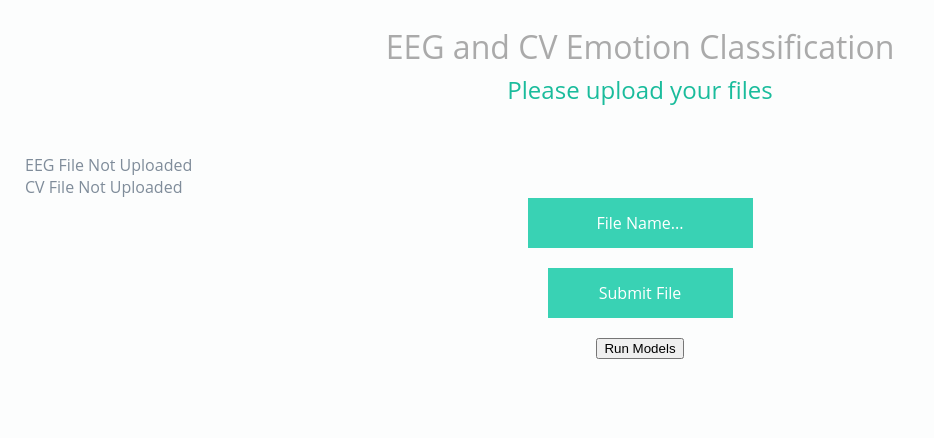
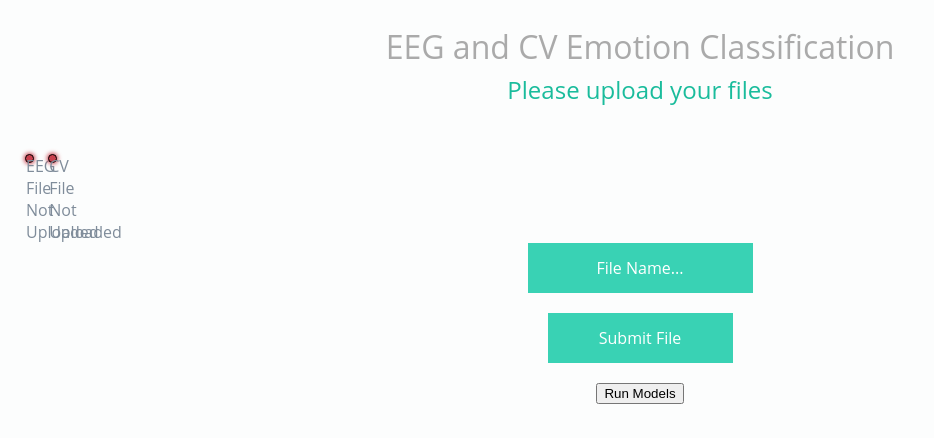
Before and after one commit to steflayanto/eeg-cv-fer, a Flask app: page / in a window 1280 px wide. Shown: the top 438 px of the page, without its empty margins (0-934 px from the left). Run offline with Flask 2, Linux system fonts and the light colour scheme.

Commit message:
quick fix

```diff
--- a/gui/static/styles/index.css
+++ b/gui/static/styles/index.css
@@ -114,19 +114,19 @@ ul {
   list-style: none;
 }
 
-.status .yes:before {
+.status-yes {
   background-color: #94E185;
   border-color: #78D965;
   box-shadow: 0px 0px 4px 1px #94E185;
 }
 
-.status .no:before {
+.status-no {
   background-color: #C9404D;
   border-color: #C42C3B;
   box-shadow: 0px 0px 4px 1px #C9404D;
 }
 
-.status :before {
+.status {
   content: ' ';
   display: inline-block;
   width: 7px;
--- a/gui/templates/index.html
+++ b/gui/templates/index.html
@@ -3,15 +3,15 @@
 <h2>Please upload your files</h2>
 
 <ul>
-  {% if eeg_valid ==  "True" %}
-  <li class="status-yes">EEG File Uploaded</li>
+  {% if eeg_valid %}
+  <li class="status-yes status">EEG File Uploaded</li>
   {% else %}
-  <li class="status-no">EEG File Not Uploaded</li>
+  <li class="status-no status">EEG File Not Uploaded</li>
   {%  endif %}
-  {% if cv_valid ==  "True" %}
-  <li class="status-yes">CV File Uploaded</li>
+  {% if cv_valid %}
+  <li class="status-yes status">CV File Uploaded</li>
   {% else %}
-  <li class="status-no">CV File Not Uploaded</li>
+  <li class="status-no status">CV File Not Uploaded</li>
   {%  endif %}
 </ul>
 
```
